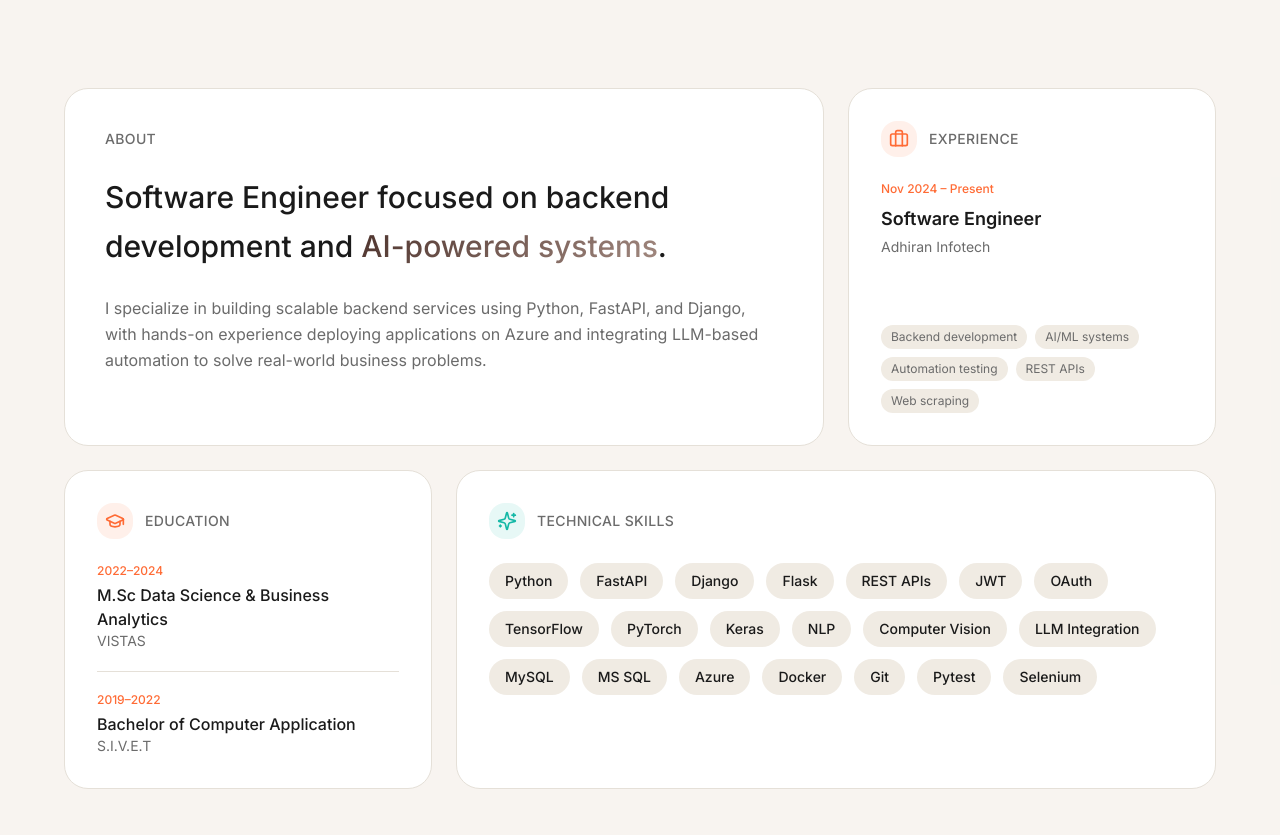
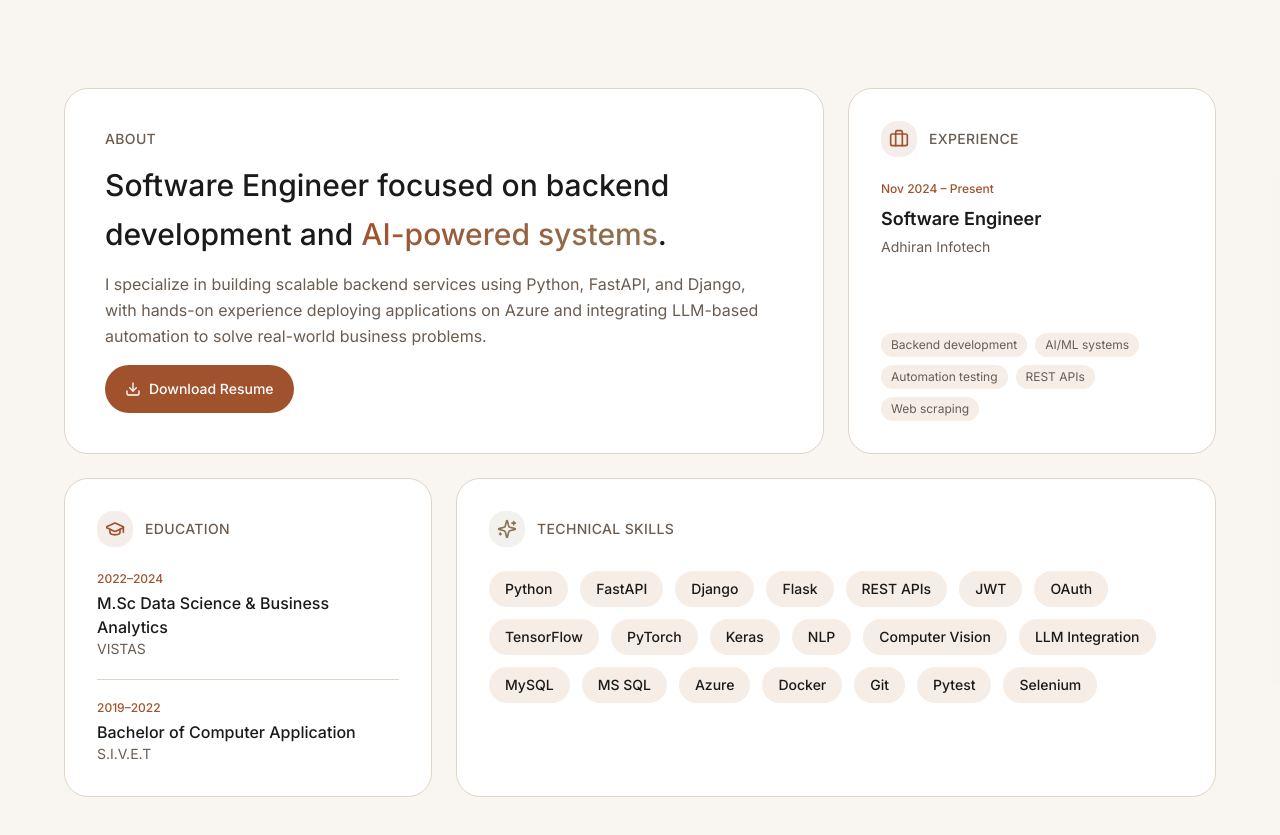
Before and after one commit to jagadeesh-dj/iamjagadeesh, a Next.js app: page / in a window 1280 px wide. Shown: the part 840-1675 px from the top of the page. Built offline with nearby package versions, Linux system fonts and the light colour scheme.

Commit message:
resume download buttom added and primary and secondary color changed for the entire app

```diff
--- a/app/globals.css
+++ b/app/globals.css
@@ -3,7 +3,7 @@
 
 @custom-variant dark (&:is(.dark *));
 
-/* Complete new light theme with warm cream background and coral/teal accents */
+/* Updated color scheme with brownish primary and warm tones */
 :root {
   --background: #faf8f5;
   --foreground: #1a1a1a;
@@ -11,19 +11,19 @@
   --card-foreground: #1a1a1a;
   --popover: #ffffff;
   --popover-foreground: #1a1a1a;
-  --primary: #ff6b35;
+  --primary: #a0522d;
   --primary-foreground: #ffffff;
-  --secondary: #f0ebe3;
+  --secondary: #f5ede6;
   --secondary-foreground: #1a1a1a;
-  --muted: #f5f1eb;
-  --muted-foreground: #6b6b6b;
-  --accent: #14b8a6;
+  --muted: #f0e9e1;
+  --muted-foreground: #6b5c50;
+  --accent: #8b7355;
   --accent-foreground: #ffffff;
   --destructive: #ef4444;
   --destructive-foreground: #fef2f2;
-  --border: #e5e0d8;
-  --input: #e5e0d8;
-  --ring: #ff6b35;
+  --border: #e0d5c9;
+  --input: #e0d5c9;
+  --ring: #a0522d;
   --chart-1: oklch(0.646 0.222 41.116);
   --chart-2: oklch(0.6 0.118 184.704);
   --chart-3: oklch(0.398 0.07 227.392);
@@ -40,26 +40,27 @@
   --sidebar-ring: oklch(0.708 0 0);
 }
 
+/* Updated dark theme with brownish accents */
 .dark {
-  --background: #0a0a0a;
-  --foreground: #fafafa;
-  --card: #141414;
-  --card-foreground: #fafafa;
-  --popover: #141414;
-  --popover-foreground: #fafafa;
-  --primary: #ff6b35;
+  --background: #1a1612;
+  --foreground: #f5ede6;
+  --card: #241f1a;
+  --card-foreground: #f5ede6;
+  --popover: #241f1a;
+  --popover-foreground: #f5ede6;
+  --primary: #c9784d;
   --primary-foreground: #ffffff;
-  --secondary: #1f1f1f;
-  --secondary-foreground: #fafafa;
-  --muted: #1f1f1f;
-  --muted-foreground: #a3a3a3;
-  --accent: #14b8a6;
+  --secondary: #2d261f;
+  --secondary-foreground: #f5ede6;
+  --muted: #2d261f;
+  --muted-foreground: #a89585;
+  --accent: #a08060;
   --accent-foreground: #ffffff;
   --destructive: oklch(0.396 0.141 25.723);
   --destructive-foreground: oklch(0.637 0.237 25.331);
-  --border: #2a2a2a;
-  --input: #2a2a2a;
-  --ring: #ff6b35;
+  --border: #3d342a;
+  --input: #3d342a;
+  --ring: #c9784d;
   --chart-1: oklch(0.488 0.243 264.376);
   --chart-2: oklch(0.696 0.17 162.48);
   --chart-3: oklch(0.769 0.188 70.08);
@@ -130,12 +131,13 @@
 
 /* New utility classes for modern interactive effects */
 @layer utilities {
- .text-gradient {
-    background: linear-gradient(135deg, #4e342e 0%, #a1887f 100%);
+  .text-gradient {
+    background: linear-gradient(135deg, var(--primary) 0%, var(--accent) 100%);
     -webkit-background-clip: text;
     -webkit-text-fill-color: transparent;
     background-clip: text;
   }
+
   .hover-lift {
     transition: transform 0.3s cubic-bezier(0.34, 1.56, 0.64, 1), box-shadow 0.3s ease;
   }
--- a/components/about-section.tsx
+++ b/components/about-section.tsx
@@ -60,16 +60,27 @@ export function AboutSection() {
           <div className="grid grid-cols-1 lg:grid-cols-12 gap-6 mb-6">
             {/* About */}
             <div className="lg:col-span-8 bg-card rounded-3xl p-8 lg:p-10 border border-border hover-lift">
-              <h2 className="text-sm font-medium text-muted-foreground tracking-wide uppercase mb-6">About</h2>
-              <p className="text-2xl md:text-3xl font-medium text-foreground leading-relaxed mb-6">
+              <h2 className="text-sm font-medium text-muted-foreground tracking-wide uppercase mb-3">About</h2>
+              <p className="text-2xl md:text-3xl font-medium text-foreground leading-relaxed mb-3">
                 Software Engineer focused on backend development and{" "}
                 <span className="text-gradient">AI-powered systems</span>.
               </p>
-              <p className="text-muted-foreground leading-relaxed max-w-2xl mb-8">
+              <p className="text-muted-foreground leading-relaxed max-w-2xl mb-4">
                 I specialize in building scalable backend services using Python, FastAPI, and Django, with hands-on
                 experience deploying applications on Azure and integrating LLM-based automation to solve real-world
                 business problems.
               </p>
+              <a
+                href="/JAGADEESHD_RESUME.pdf"
+                download
+                className="inline-flex items-center justify-center rounded-full text-sm font-medium transition-colors
+                          focus-visible:outline-none focus-visible:ring-2 focus-visible:ring-ring focus-visible:ring-offset-2
+                          disabled:opacity-50 disabled:pointer-events-none ring-offset-background
+                          bg-primary text-primary-foreground hover:bg-primary/90 h-12 px-5"
+              >
+                <Download className="w-4 h-4 mr-2" />
+                Download Resume
+              </a>
             </div>
 
             {/* Experience – single featured card */}
--- a/components/projects-section.tsx
+++ b/components/projects-section.tsx
@@ -112,7 +112,7 @@ export function ProjectsSection() {
                 {/* Description - shows on hover */}
                 <div
                   className={`overflow-hidden transition-all duration-500 ${
-                    hoveredId === project.id ? "max-h-24 opacity-100 mt-3" : "max-h-0 opacity-0"
+                    hoveredId === project.id ? "max-h-55 opacity-100 mt-3" : "max-h-0 opacity-0"
                   }`}
                 >
                   <p className="text-muted-foreground text-sm mb-2">{project.description}</p>
```
Also changed, not shown: 1 other file (tests, documents, lock files or other folders).
